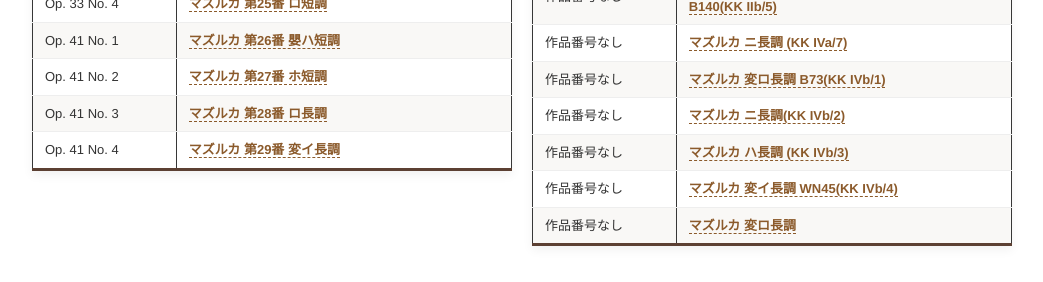
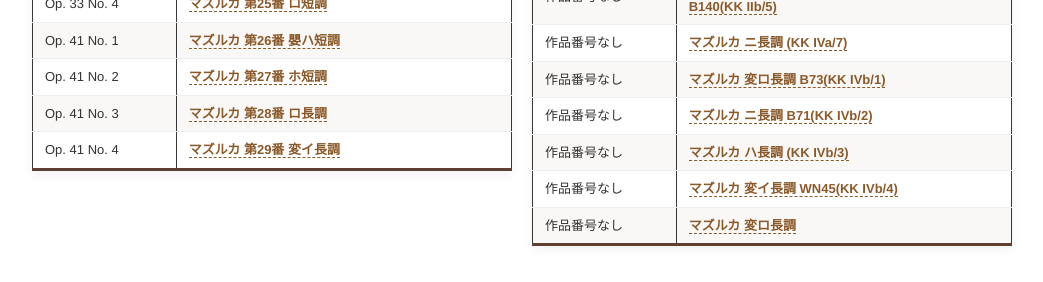
Before and after one commit to akikowashino/akikowashino.github.io, a Jekyll site: the page built from mazurka/index-en.md, in a window 1280 px wide, cut to the strip 1122-1404 px from the top of the page. Shown: the whole strip, without its empty margins (118-1161 px from the left). Built offline with Jekyll 4.4.1, drawn with Linux system fonts in a browser that asks for light colours.

Commit message:
Update index-en.md

```diff
--- a/mazurka/index-en.md
+++ b/mazurka/index-en.md
@@ -168,7 +168,7 @@
         <tr><td>作品番号なし</td><td><a href="https://vmirror.imslp.org/files/imglnks/usimg/4/47/IMSLP399502-PMLP152797-BnF_btv1b52500541b_1.pdf" target="_blank" rel="noopener">マズルカ 第51番 イ短調「エミール・ガイヤール」B140(KK IIb/5)</a></td></tr>
         <tr><td>作品番号なし</td><td><a href="https://chopin.nifc.pl/en/chopin/kompozycja/273_mazurka-in-d-major" target="_blank" rel="noopener">マズルカ ニ長調 (KK IVa/7)</a></td></tr>
         <tr><td>作品番号なし</td><td><a href="https://chopin.nifc.pl/en/chopin/kompozycja/56" target="_blank" rel="noopener">マズルカ 変ロ長調 B73(KK IVb/1)</a></td></tr>
-        <tr><td>作品番号なし</td><td><a href="#" target="_blank" rel="noopener">マズルカ ニ長調(KK IVb/2)</a></td></tr>
+        <tr><td>作品番号なし</td><td><a href="https://s9.imslp.org/files/imglnks/usimg/2/2a/IMSLP135170-PMLP199585-FChopin_Mazurka,_B.71_BH13.pdf" target="_blank" rel="noopener">マズルカ ニ長調 B71(KK IVb/2)</a></td></tr>
         <tr><td>作品番号なし</td><td><a href="https://chopin.nifc.pl/en/chopin/kompozycja/275_mazurka-in-c-major" target="_blank" rel="noopener">マズルカ ハ長調 (KK IVb/3)</a></td></tr>
         <tr><td>作品番号なし</td><td><a href="https://chopin.nifc.pl/en/chopin/kompozycja/70_mazurka-in-a-flat-major-from-the-album-of-maria-szymanowska" target="_blank" rel="noopener">マズルカ 変イ長調 WN45(KK IVb/4)</a></td></tr>
 
```
